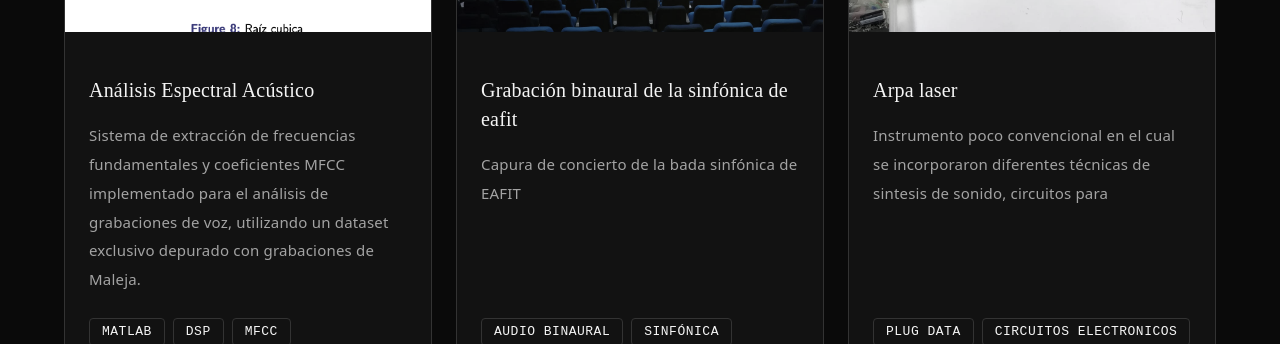
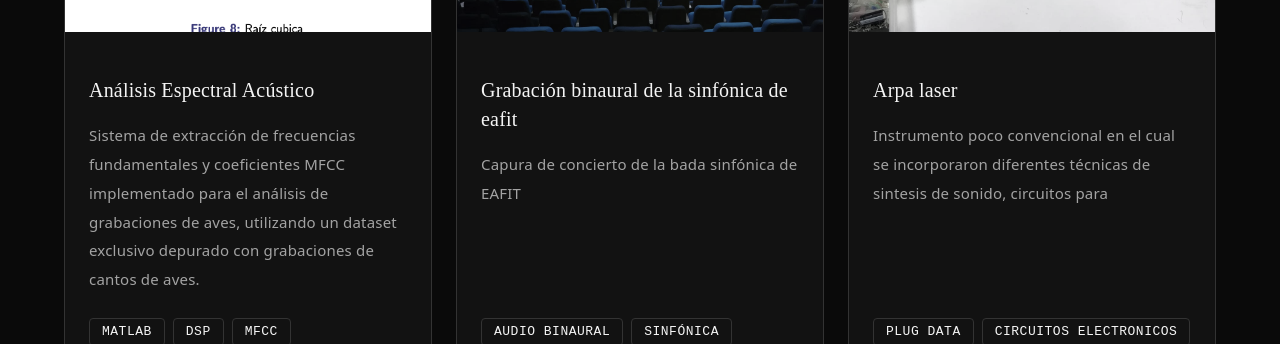
Before and after one commit to jhonatan0826/Mi-portafolio-, a React (Vite) app: page / in a window 1280 px wide. Shown: the part 2700-3044 px from the top of the page. Built offline with nearby package versions, Linux system fonts and the light colour scheme.

Commit message:
Actualizo el texto del perfil a sonido en vivo

```diff
--- a/src/components/Projects.jsx
+++ b/src/components/Projects.jsx
@@ -14,7 +14,7 @@ export default function Projects() {
     {
       id: 1,
       title: "Análisis Espectral Acústico",
-      description: "Sistema de extracción de frecuencias fundamentales y coeficientes MFCC implementado para el análisis de grabaciones de voz, utilizando un dataset exclusivo depurado con grabaciones de Maleja.",
+      description: "Sistema de extracción de frecuencias fundamentales y coeficientes MFCC implementado para el análisis de grabaciones de aves, utilizando un dataset exclusivo depurado con grabaciones de cantos de aves.",
       tags: ["MATLAB", "DSP", "MFCC"],
       image: MFCCImg,
       demoLink: "#",
```
